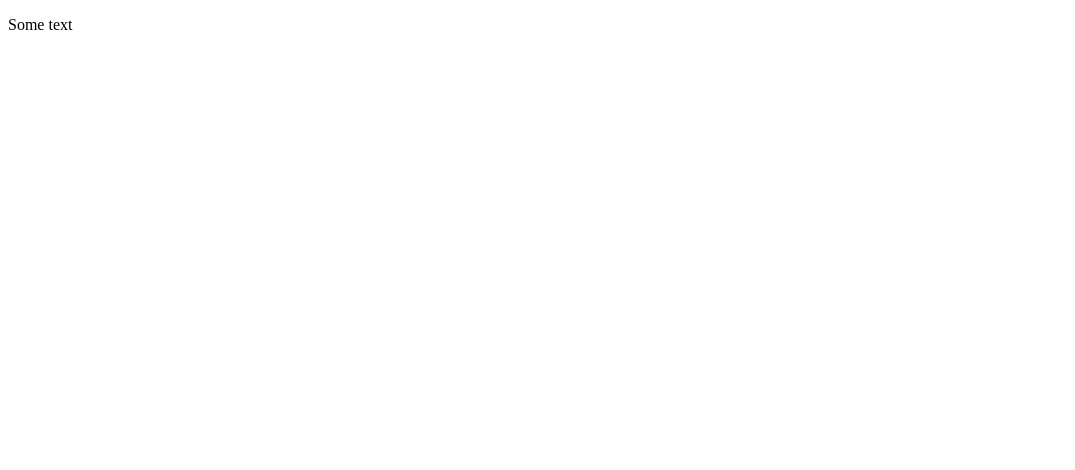
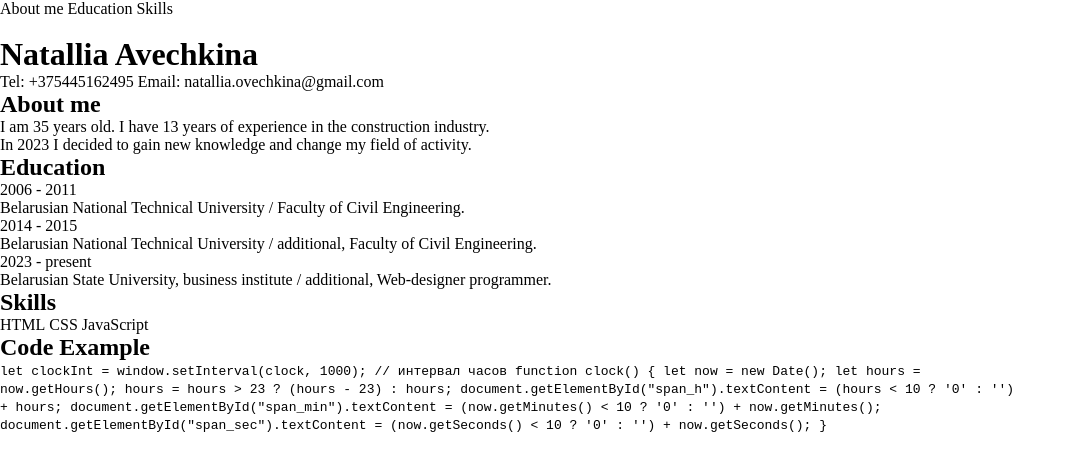
Before and after one commit to Avechkina/rsschool-cv, a plain HTML site: page index.html in a window 1280 px wide. Shown: the whole page, without its empty margins (0-1075 px from the left). Drawn offline with Linux system fonts and the light colour scheme.

Commit message:
fix: change content index.html, style.css

```diff
--- a/index.html
+++ b/index.html
@@ -1,11 +1,92 @@
 <!DOCTYPE html>
 <html lang="en">
+
 <head>
     <meta charset="UTF-8">
     <meta name="viewport" content="width=device-width, initial-scale=1.0">
-    <title>Document</title>
+    <title>CV Natallia Avechkina</title>
+    <link rel="stylesheet" href="./style.css">
+    <link rel="icon" href="./assets/img/">
 </head>
+
 <body>
-    <p>Some text</p>
+    <header>
+        <nav>
+            <ul>
+                <li>
+                    <a>About me</a>
+                </li>
+                <li>
+                    <a>Education</a>
+                </li>
+                <li>
+                    <a>Skills</a>
+                </li>
+            </ul>
+        </nav>
+
+    </header>
+    <main>
+        <img src="" alt="">
+        <h1>Natallia Avechkina</h1>
+        <ul>
+            <li>Tel: <span>+375445162495</span></li>
+            <li>Email: <Span>natallia.ovechkina@gmail.com</Span></li>
+        </ul>
+        <section>
+            <h2>About me</h2>
+            <p>I am 35 years old. I have 13 years of experience in the construction industry.</p>
+            <p>In 2023 I decided to gain new knowledge and change my field of activity.</p>
+        </section>
+        <section>
+            <h2>Education</h2>
+            <ul>
+                <li>
+                    <div>
+                        <span>2006 - 2011</span>
+                        <p>Belarusian National Technical University / Faculty of Civil Engineering.</p>
+                    </div>
+                </li>
+                <li>
+                    <div>
+                        <span>2014 - 2015</span>
+                        <p>Belarusian National Technical University / additional, Faculty of Civil Engineering.</p>
+                    </div>
+                </li>
+                <li>
+                    <div>
+                        <span>2023 - present</span>
+                        <p>Belarusian State University, business institute / additional, Web-designer programmer.</p>
+                    </div>
+                </li>
+            </ul>
+        </section>
+        <section>
+            <h2>Skills</h2>
+            <ul>
+                <li>HTML</li>
+                <li>CSS</li>
+                <li>JavaScript</li>
+            </ul>
+        </section>
+        <section>
+            <h2>Code Example</h2>
+            <code>
+                let clockInt = window.setInterval(clock, 1000); // интервал часов
+                function clock() {
+                    let now = new Date();
+                    let hours = now.getHours();
+                    hours = hours > 23 ? (hours - 23) : hours;
+                    document.getElementById("span_h").textContent = (hours < 10 ? '0' : '') + hours;
+                    document.getElementById("span_min").textContent = (now.getMinutes() < 10 ? '0' : '') + now.getMinutes();
+                    document.getElementById("span_sec").textContent = (now.getSeconds() < 10 ? '0' : '') + now.getSeconds();
+                  }
+            </code>
+        </section>
+    </main>
+    <footer>
+
+    </footer>
 </body>
+
 </html>
--- a/style.css
+++ b/style.css
@@ -1,4 +1,28 @@
-* {
- margin: 0;
- padding: 0;
+*   {
+    margin: 0;
+    padding: 0;
 }
+
+body {
+    display: flex;
+    flex-direction: column;
+    justify-content: center;
+    width: 80%;
+}
+
+header {
+    display: flex;
+    width: 100%;
+    justify-content: space-between;
+}
+
+nav {
+    display: flex;
+}
+
+
+
+li {
+    display: inline;
+
+}
```
